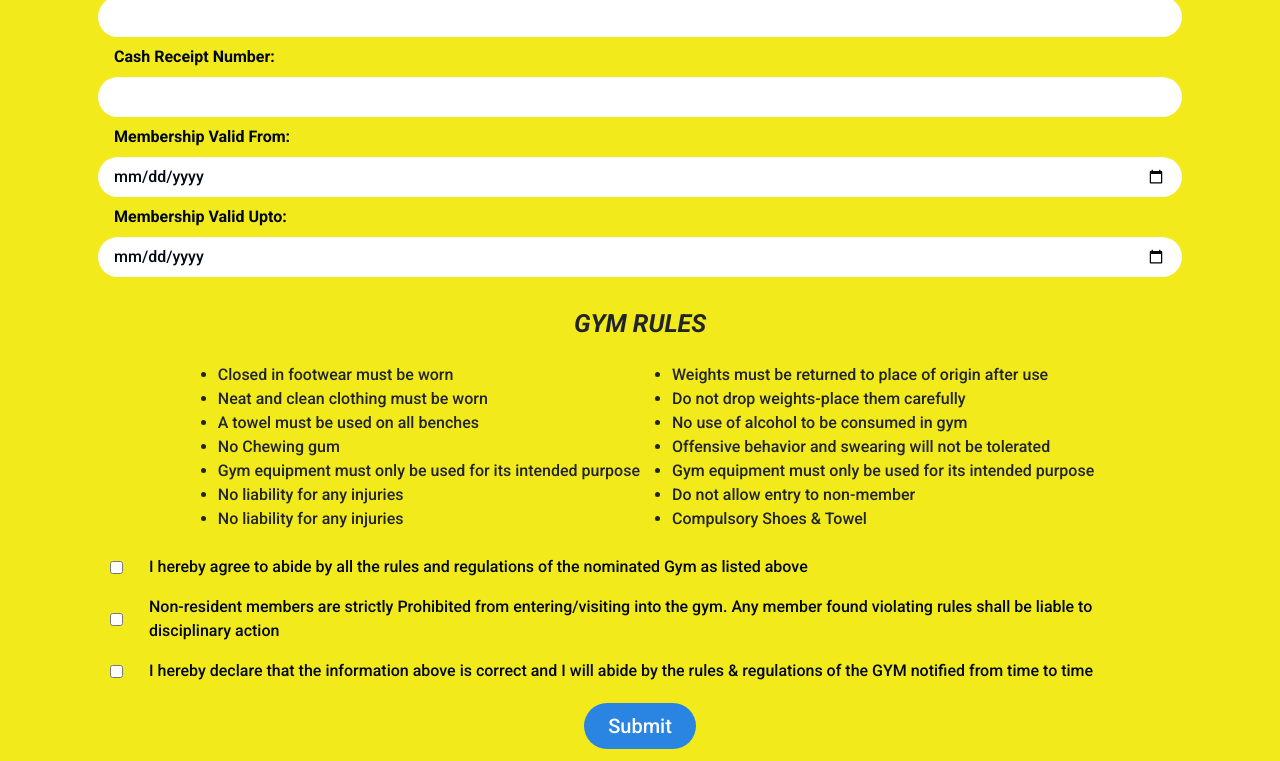
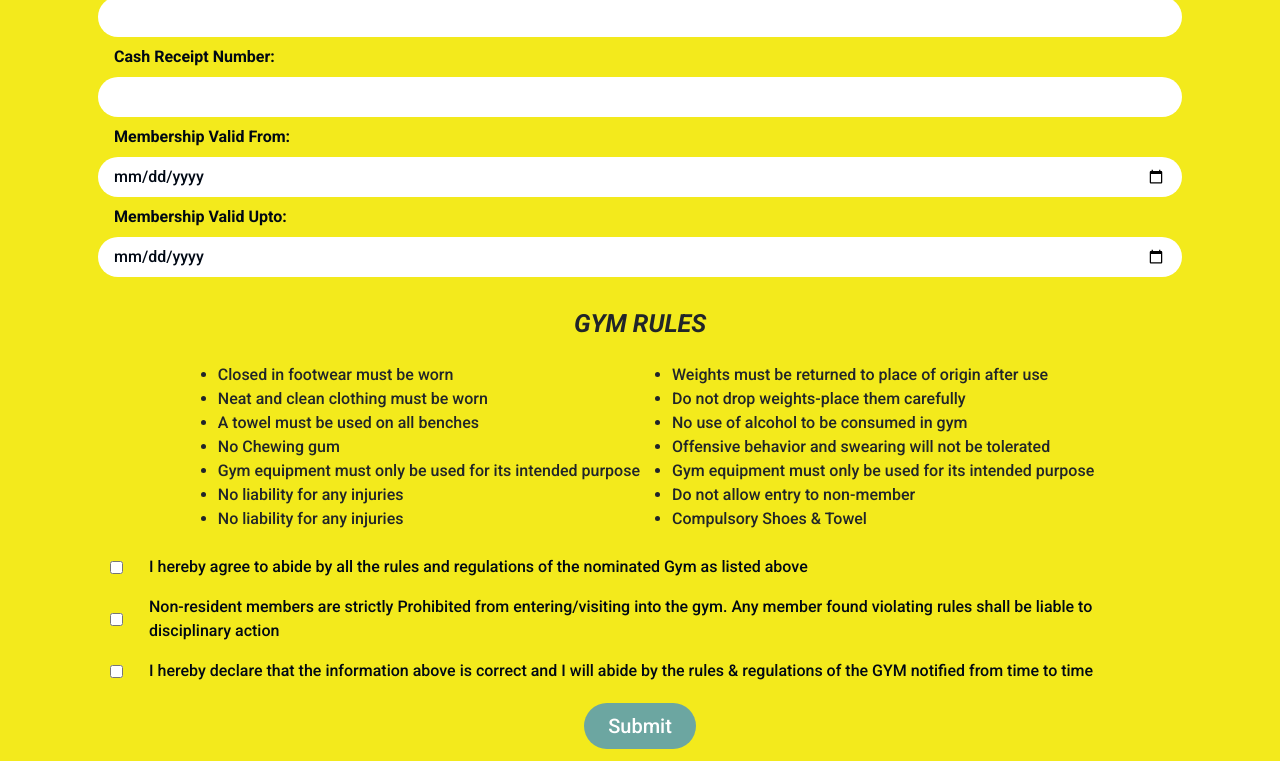
Before and after one commit to anuragh2002/Gym-Website, a plain HTML site: page index.html in a window 1280 px wide. In both pictures the pointer is over the button "Submit". Shown: the part 1030-1791 px from the top of the page. Drawn offline with nearby package versions, Linux system fonts and the light colour scheme.

Commit message:
Modified the hover effect

```diff
--- a/style.css
+++ b/style.css
@@ -129,5 +129,5 @@ label {
 }
 
 #submit:hover {
-  background-color: #2783e5fb;
+  background-color: #2783e5a8;
 }
```
